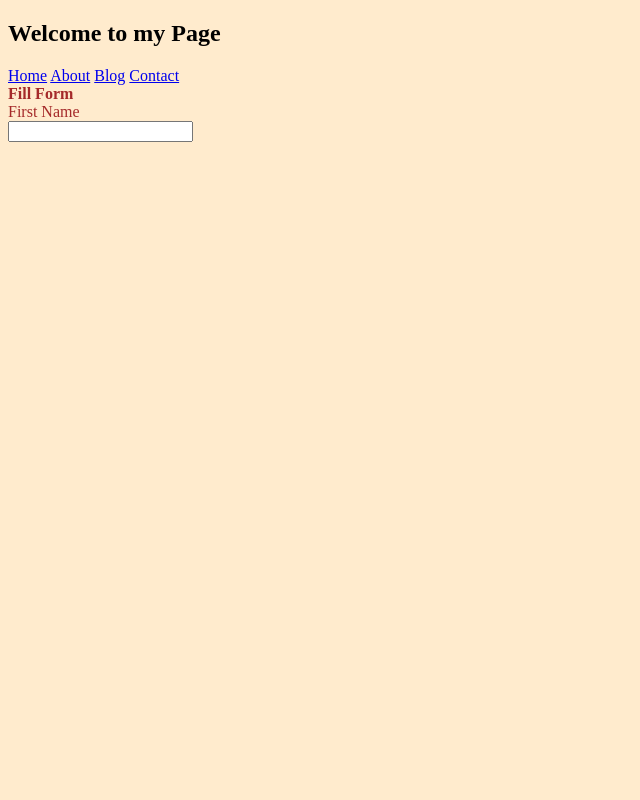
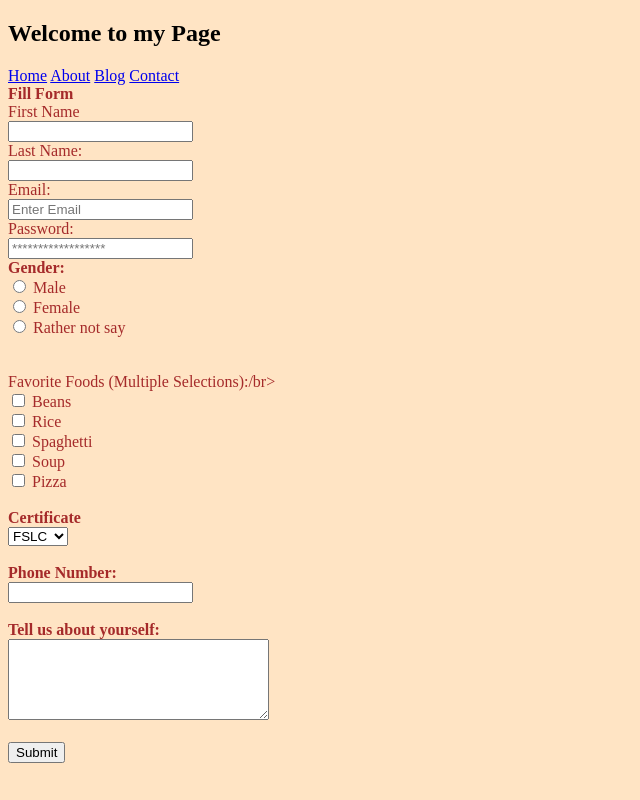
Before and after one commit to emediongeyoh65-hue/HTML-FORM, a plain HTML site: page index.html in a window 1280 px wide. Shown: the whole page, without its empty margins (0-640 px from the left). Drawn offline with Linux system fonts and the light colour scheme.

Commit message:
Update index.html

```diff
--- a/index.html
+++ b/index.html
@@ -3,9 +3,9 @@
 <head>
     <meta charset="UTF-8">
     <meta name="viewport" content="width=device-width, initial-scale=1.0">
-    <title>Home</title>
+    <title>Index</title>
 </head> <h2>Welcome to my Page</h2>
-<body style="background-color: blanchedalmond;">
+<body style="background-color: bisque;"
 <nav>
     <a href="index.html" target="_blank">Home</a>
     <a href="Others/About.html" target="_blank">About</a>
@@ -15,7 +15,41 @@
 <form action="/submit-form" method="post" style="color: brown;"><b>Fill Form</b><br>
 <label for="fname">First Name</label><br>
 <input type="text" id="fname" name="fname"><br>
+<label for="lname"> Last Name:</label><br>
+<input type="text" id="lname" name="lname"><br>
+<label for="email">Email:</label><br>
+<input type="email" id="email" name="email" placeholder="Enter Email"><br>
+<label for="Password">Password:</label><br>
+<input type="Password" id="Password" name="Password" required placeholder="******************"><br>
+<label><B>Gender:</B></label><br>
+<input type="radio" id="male" name="Gender" value="male">
+<label for="male">Male</label><br>
+<input type="radio" id="female" name="Gender" value="female">
+<label for="female">Female</label><br>
+<input type="radio" id="not-say" name="Gender" value="rather not say">
+<label for="not-say">Rather not say</label><br><br>
+<label><br>Favorite Foods (Multiple Selections):/br></label><br>
+<input type="checkbox" id="beans" name="Foods" value="beans">
+<label for="beans">Beans</label><br>
+<input type="checkbox" id="rice" name="Foods" value="rice">
+<label for="rice">Rice</label><br>
+<input type="checkbox" id="Spaghetti" name="Foods" value="Spaghetti">
+<label for="Spaghetti">Spaghetti</label><br>
+<input type="checkbox" id="Soup" name="Foods" value="Soup">
+<label for="Soup">Soup</label><br>
+<input type="checkbox" id="Pizza" name="Foods" value="Pizza">
+<label for="Pizza">Pizza</label><br><br>
+<label for="Certificate"><B>Certificate</B></label><br>
+<select id="Certificate" name="Certificate">
+    <option value="fslc">FSLC</option>
+    <option value="Olevel">Olevel</option>
+    <option value="bsc">BSC</option>
+</select><br><br>
+<label for="Phone"><B>Phone Number:</B></label><br>
+<input type="Tel" id="Phone" name="Phone"><br><br>
+<label for="About"><B>Tell us about yourself:</B></label><br>
+<textarea id="About" name="About" rows="5" cols="30"></textarea><br><br>
+<input type="Submit" value="Submit">
 </form>
 </body>
-
 </html>
```
